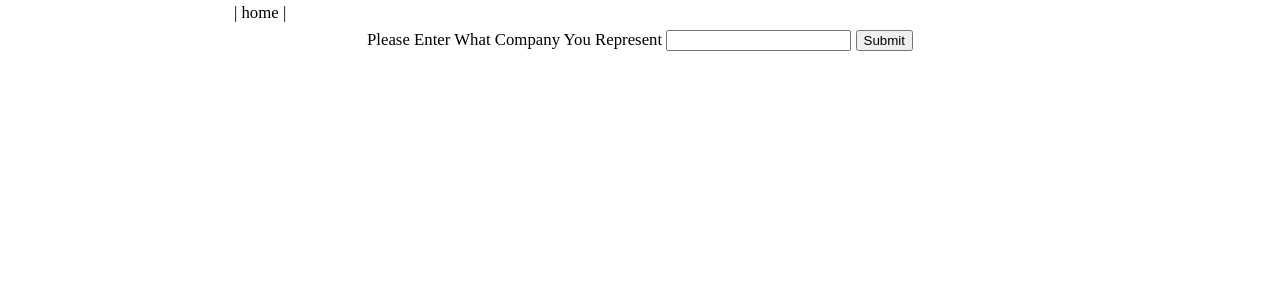
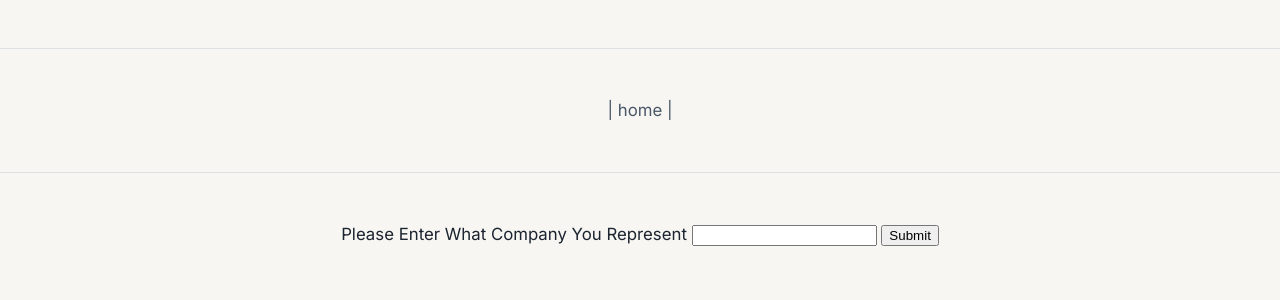
Before and after one commit to Jscunnin/personal-website, a Flask app: page / in a window 1280 px wide. Shown: the top 300 px of the page. Run offline with Flask 3, Linux system fonts and the light colour scheme.

Commit message:
Nav bar looks as I want

````diff
--- a/static/personal.css
+++ b/static/personal.css
@@ -1,4 +1,3 @@
-```css
 /* ==========================================================================
    personal.css — centered professional portfolio theme
    Font pairing: Space Grotesk (display) + Inter (body)
@@ -417,4 +416,3 @@ button:focus-visible {
         transition: none;
     }
 }
-```
````
